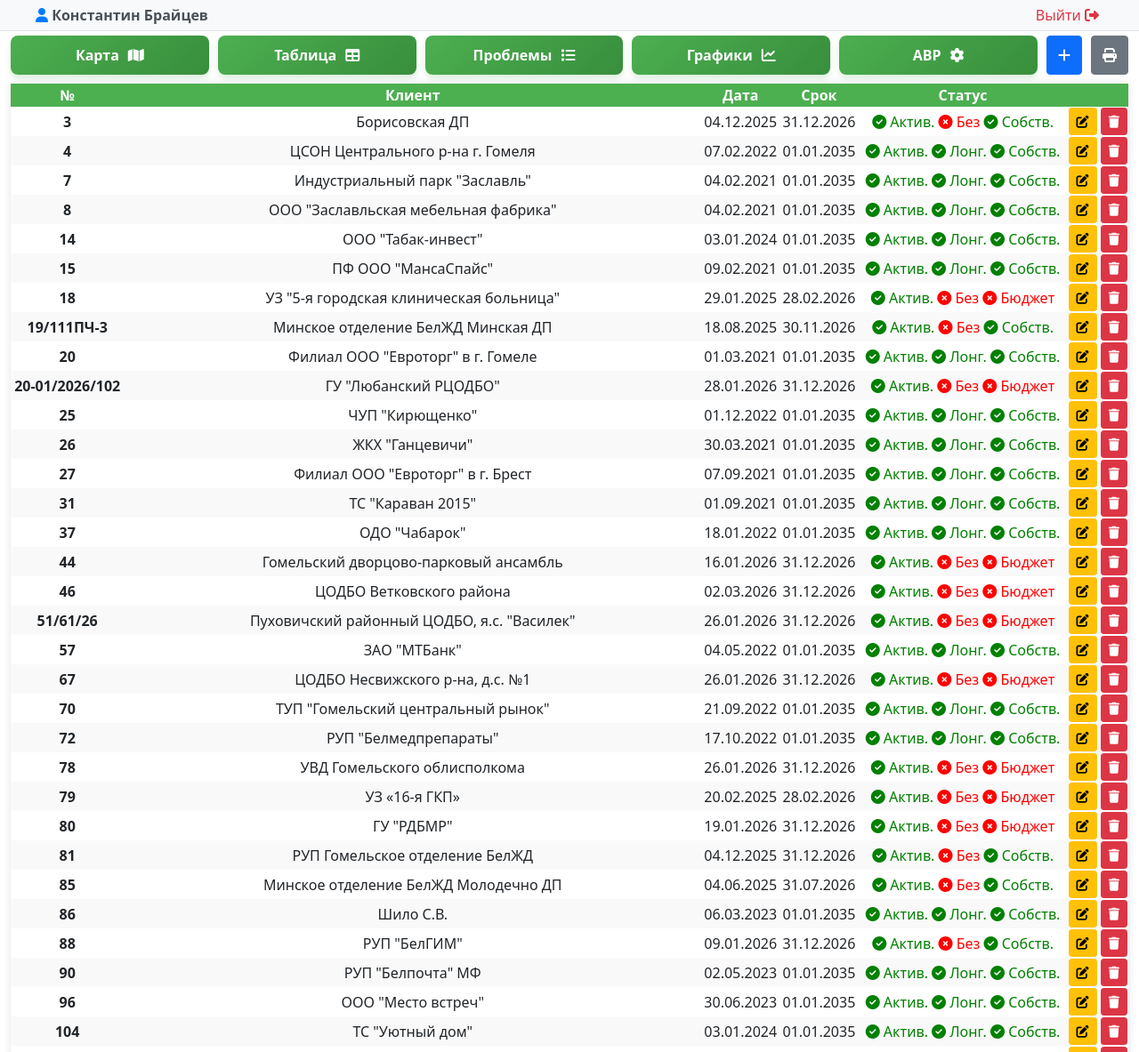
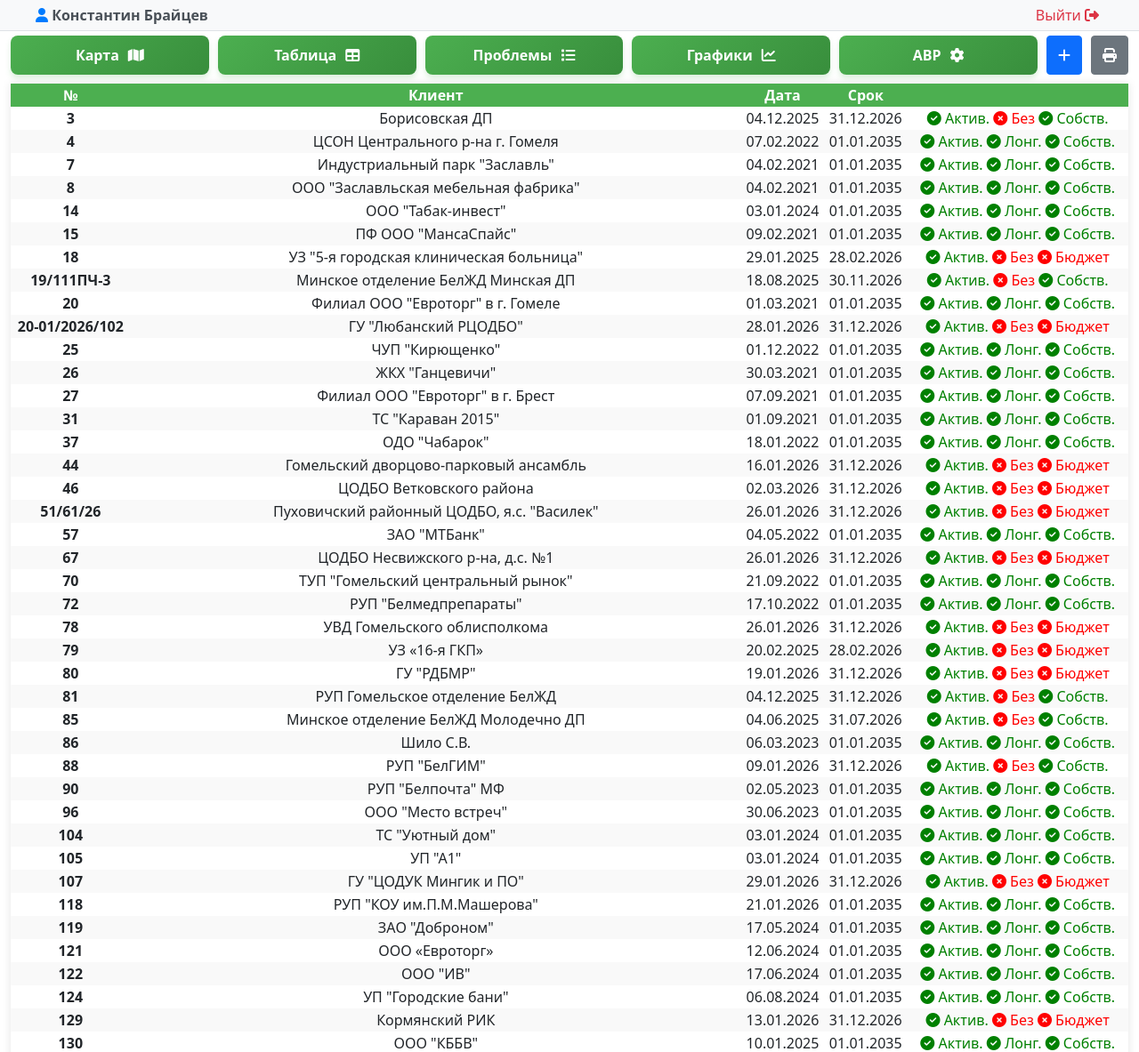
Before and after one commit to KonstantinBrajcev/Jelezo_php, a PHP site: page /dogovor.php in a window 1280 px wide. Shown: the top 1183 px of the page at 89% size. Run offline with PHP 8.4, Linux system fonts and the light colour scheme; the visitor is signed in with stand-in values (Sample User, id 1); data comes from the database, SQL or seed files in the repository.

Commit message:
edit_table_dogovor

```diff
--- a/modules/dogovor/dogovor.php
+++ b/modules/dogovor/dogovor.php
@@ -84,9 +84,9 @@ try {
                             <!-- <th>Срок (лет)</th> -->
                             <th>Дата</th>
                             <th>Срок</th>
-                            <!-- <th>Создан</th> -->
-                            <!-- <th>Обновлен</th> -->
-                            <th>Статус</th>
+                            <!-- <th>Создан</th>
+                            <th>Обновлен</th>
+                            <th>Статус</th> -->
                             <th></th>
                         </tr>
                     </thead>
@@ -123,7 +123,7 @@ try {
                                             <?= $dogovor['financing'] !== 'Бюджет' ? 'Собств.' : 'Бюджет' ?>
                                         </span>
                                     </td>
-                                    <td class="actions-column">
+                                    <!-- <td class="actions-column">
                                         <button type="button"
                                                 class="btn btn-sm btn-warning edit-dogovor"
                                                 data-id="<?= $dogovor['id'] ?>"
@@ -135,7 +135,7 @@ try {
                                                 title="Удалить">
                                             <i class="fas fa-trash"></i>
                                         </button>
-                                    </td>
+                                    </td>-->
                                 </tr>
                             <?php endforeach; ?>
                         <?php endif; ?>
```
